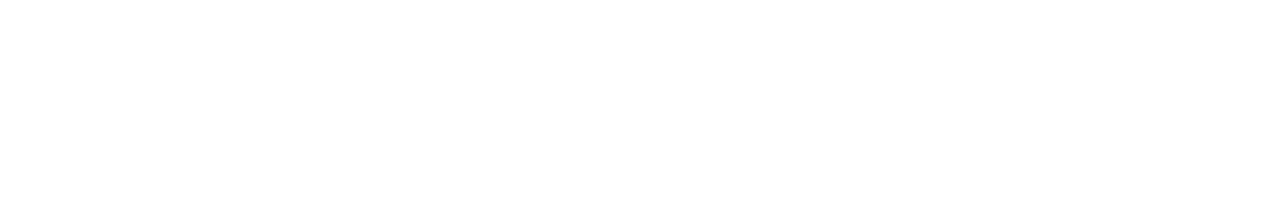
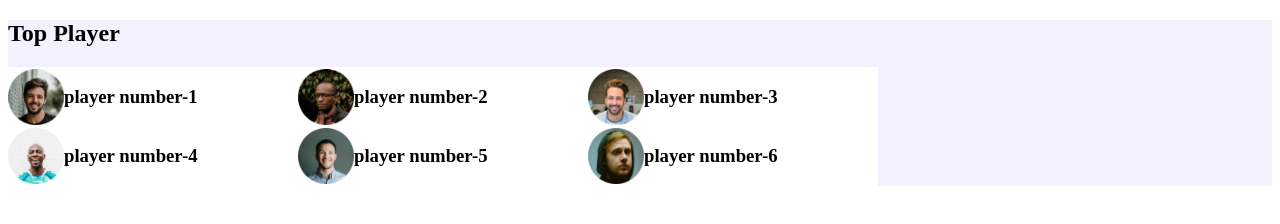
Before and after one commit to sarowarjahan20/leader-board-css3-module-9, a plain HTML site: page leader-board-css3/index.html in a window 1280 px wide. Drawn offline with Linux system fonts and the light colour scheme.

Commit message:
some elements added

```diff
--- a/leader-board-css3/index.html
+++ b/leader-board-css3/index.html
@@ -4,11 +4,56 @@
 <head>
     <meta charset="UTF-8">
     <meta name="viewport" content="width=device-width, initial-scale=1.0">
-    <title>Document</title>
+    <title>Leader-Board</title>
+    <link rel="preconnect" href="https://fonts.googleapis.com">
+    <link rel="preconnect" href="https://fonts.gstatic.com" crossorigin>
+    <link rel="stylesheet" href="style.css">
+
 </head>
 
 <body>
+    <!--header start-->
+    <header>
+        <nav>
 
+        </nav>
+
+    </header>
+    <!--header end-->
+    <!--top player container start-->
+    <section class="container">
+        <main>
+            <h2>Top Player</h2>
+            <div class="top-player ">
+                <div class="players">
+                    <div class="player">
+                        <img src="images/players/player-1.png" alt="">
+                        <h3>player number-1</h3>
+                    </div>
+                    <div class="player">
+                        <img src="images/players/player-2.png" alt="">
+                        <h3>player number-2</h3>
+                    </div>
+                    <div class="player">
+                        <img src="images/players/player-3.png" alt="">
+                        <h3>player number-3</h3>
+                    </div>
+                    <div class="player">
+                        <img src="images/players/player-4.png" alt="">
+                        <h3>player number-4</h3>
+                    </div>
+                    <div class="player">
+                        <img src="images/players/player-5.png" alt="">
+                        <h3>player number-5</h3>
+                    </div>
+                    <div class="player">
+                        <img src="images/players/player-6.png" alt="">
+                        <h3>player number-6</h3>
+                    </div>
+                </div>
+        </main>
+    </section>
+    <!--top player container end-->
 </body>
 
 </html>
--- /dev/null
+++ b/leader-board-css3/style.css
@@ -0,0 +1,37 @@
+/*-----fonts style------*/
+@import url('https://fonts.googleapis.com/css2?family=Poppins:ital,wght@0,100;0,200;0,300;0,400;0,500;0,600;0,700;0,800;0,900;1,100;1,200;1,300;1,400;1,500;1,600;1,700;1,800;1,900&display=swap');
+
+body {
+    .poppins-medium {
+        font-family: "Poppins", sans-serif;
+        font-weight: 500;
+        font-style: normal;
+
+    }
+}
+
+/*----top players style start---------*/
+section {
+    background-color: #F3F1FF;
+}
+
+.top-player {
+    width: 870px;
+    background-color: white;
+}
+
+.players {
+    display: grid;
+    grid-template-columns: repeat(3, 1fr);
+
+}
+
+.player {
+    display: flex;
+    align-items: center;
+}
+
+.player img {
+    width: 56px;
+    height: 56px;
+}
```
